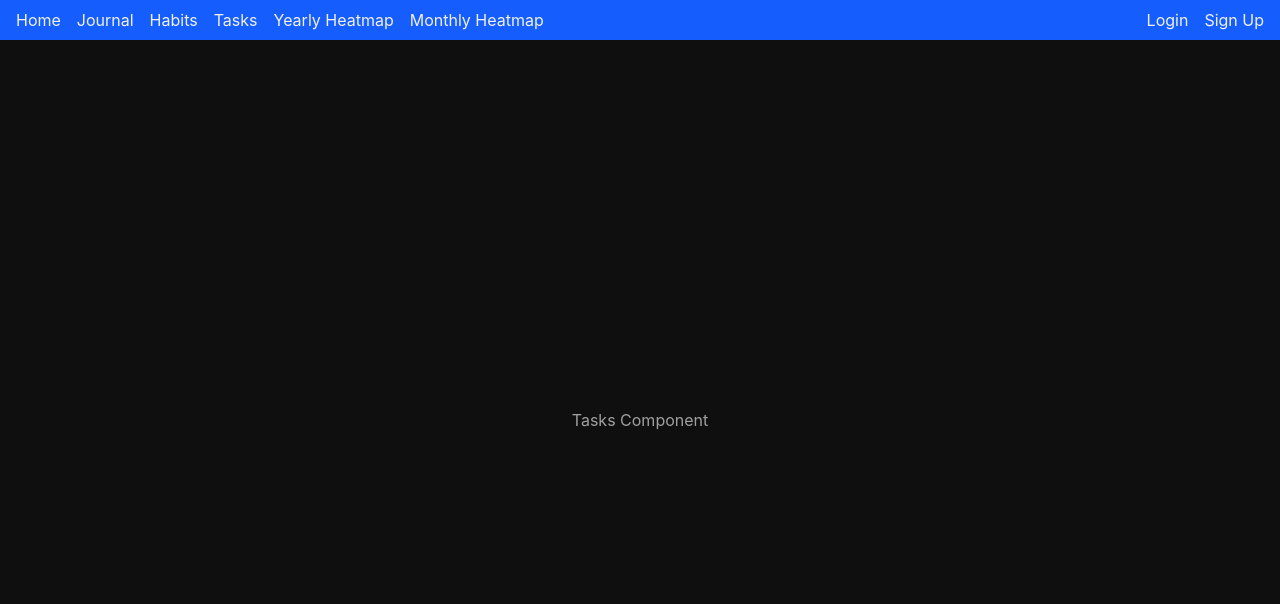
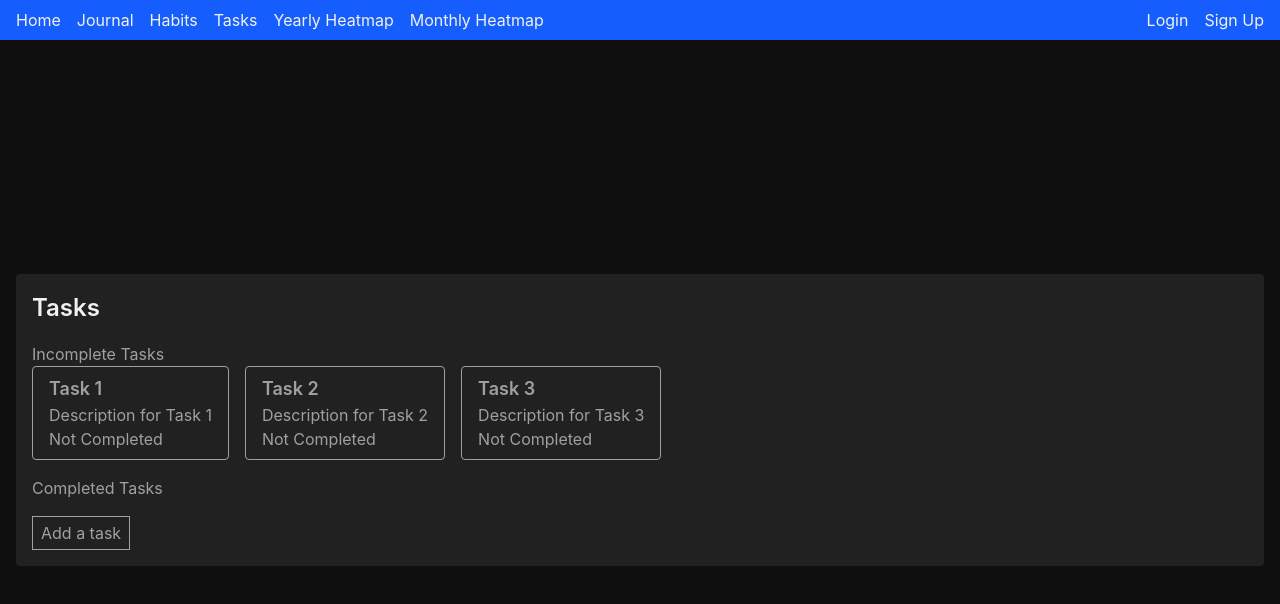
Before and after one commit to Feenixtm/test_v1, a React (Vite) app: page /tasks in a window 1280 px wide. Shown: the top 604 px of the page. Built offline with nearby package versions, Linux system fonts and the light colour scheme.

Commit message:
Can add tasks

```diff
--- a/src/App.css
+++ b/src/App.css
@@ -31,3 +31,7 @@ button:hover {
 .container {
     background-color: var(--black-33);
 }
+
+.dark-transparent-bg {
+    background-color: rgba(0, 0, 0, 0.5)
+}
--- /dev/null
+++ b/src/features/tasks/components/AddTaskOverlay.jsx
@@ -0,0 +1,67 @@
+import React from 'react';
+import { useState, useRef } from 'react';
+
+const AddTaskOverlay = (props) => {
+    const showOverlay = props.showOverlay;
+    const setShowOverlay = props.setShowOverlay;
+    const tasks = props.tasks;
+    const setTasks = props.setTasks;
+
+    const [title, setTitle] = useState('');
+    const [description, setDescription] = useState('');
+
+    const overlayRef = useRef();
+
+    const handleAddTask = (e) => {
+        e.preventDefault();
+
+        const newTask = {
+            id: tasks.length + 1,
+            title,
+            description,
+            completed: false
+        }
+
+        console.log(newTask);
+
+        setTasks([...tasks, newTask]);
+        hideOverlay();
+    }
+
+    const hideOverlay = () => {
+        if (overlayRef.current.style.display === "" || overlayRef.current.style.display === "flex") {
+            overlayRef.current.style.display = 'none';
+        }
+
+        setShowOverlay(false);
+        console.log(overlayRef.current.style);
+    }
+
+    return (
+        <div
+            ref={overlayRef}
+            style={{ display: showOverlay ? 'flex' : 'none' }}
+            className="absolute hidden top-0 left-0 w-[100vw] h-[100vh] flex justify-center items-center dark-transparent-bg"
+            onClick={() => hideOverlay()}
+        >
+
+            <div className="relative bg-blue-800 p-4 rounded  w-full min-w-[325px] max-w-[475px]" onClick={(e) => e.stopPropagation()}>
+                <button className="absolute top-[0.5rem] right-[0.5rem] text-[1rem] font-bold px-1" onClick={() => hideOverlay()} type="button">X</button>
+
+                <h1 className="text-[1.25rem] font-semibold">Add Task</h1>
+                <form className="flex flex-col gap-2">
+                    <label>Title:</label>
+                    <input className="border p-2 rounded" type="text" name="title" value={title} onChange={(e) => setTitle(e.target.value)} />
+
+                    <label>Description:</label>
+                    <textarea className="border p-2 rounded" name="description" value={description} onChange={(e) => setDescription(e.target.value)}></textarea>
+
+                    <button className="border px-2 py-1 w-fit self-end text-[0.875rem]" type="button" onClick={(e) => handleAddTask(e)}>Add Task</button>
+                </form>
+            </div>
+
+        </div>
+    );
+};
+
+export default AddTaskOverlay;
--- a/src/features/tasks/components/Tasks.jsx
+++ b/src/features/tasks/components/Tasks.jsx
@@ -1,9 +1,83 @@
 import React from 'react';
+import { useState, useEffect, useRef } from 'react';
+import AddTaskOverlay from './AddTaskOverlay';
 
 const Tasks = () => {
+    const [tasks, setTasks] = useState([]);
+    const [showOverlay, setShowOverlay] = useState(false);
+
+    const mockTasks = [
+        {
+            id: 1,
+            title: 'Task 1',
+            description: 'Description for Task 1',
+            completed: false
+        },
+        {
+            id: 2,
+            title: 'Task 2',
+            description: 'Description for Task 2',
+            completed: false
+        },
+        {
+            id: 3,
+            title: 'Task 3',
+            description: 'Description for Task 3',
+            completed: false
+        }
+    ]
+
+    useEffect(() => {
+        setTasks(mockTasks);
+    }, [])
+
     return (
-        <div>
-            Tasks Component
+        <div className="container p-4 rounded-[0.25rem] flex flex-col gap-4">
+
+            <AddTaskOverlay
+                showOverlay={showOverlay}
+                setShowOverlay={setShowOverlay}
+                tasks={tasks}
+                setTasks={setTasks}
+
+            />
+
+            <h1 className="text-[1.5rem] font-semibold">Tasks</h1>
+
+            <div>
+                <h2>Incomplete Tasks</h2>
+
+                <div className="flex flex-wrap gap-4">
+                    {
+                        tasks.filter(task => task.completed === false).map(task => (
+                            <div key={task.id} className="border px-4 py-2 rounded w-fit">
+                                <h2 className="text-lg font-semibold">{task.title}</h2>
+                                <p>{task.description}</p>
+                                <span>{task.completed ? 'Completed' : 'Not Completed'}</span>
+                            </div>
+                        ))
+                    }
+                </div>
+            </div>
+
+
+            <div>
+                <h2>Completed Tasks</h2>
+
+                <div className="flex flex-wrap gap-4">
+                    {
+                        tasks.filter(task => task.completed === true).map(task => (
+                            <div key={task.id} className="border px-4 py-2 rounded w-fit">
+                                <h2 className="text-lg font-semibold">{task.title}</h2>
+                                <p>{task.description}</p>
+                                <span>{task.completed ? 'Completed' : 'Not Completed'}</span>
+                            </div>
+                        ))
+                    }
+                </div>
+            </div>
+
+            <button className="border px-2 py-1 w-fit" onClick={() => setShowOverlay(true)}>Add a task</button>
         </div>
     );
 };
```
